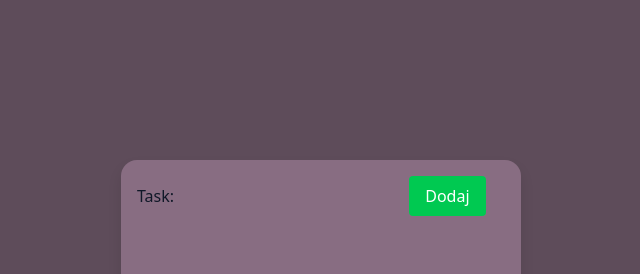
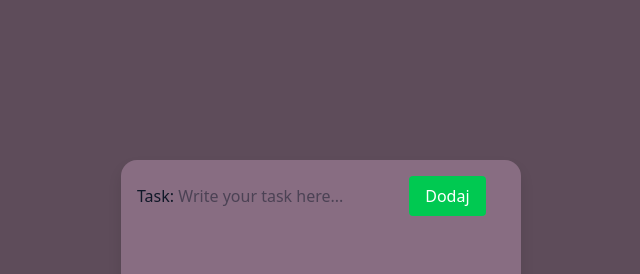
Before and after one commit to byPG/React_Basic_Portfolio, a React (Vite) app in the folder vite-react-toDo/: page / in a window 1280 px wide. Shown: the top 274 px of the page, without its empty margins (319-959 px from the left). Built offline with nearby package versions, Linux system fonts and the light colour scheme.

Commit message:
changes in styles

```diff
--- a/vite-react-toDo/src/App.jsx
+++ b/vite-react-toDo/src/App.jsx
@@ -17,7 +17,12 @@ function App() {
   return (
     <main>
       <label>Task: </label>
-      <input type="text" value={textTask} onChange={handleChange} />
+      <input
+        type="text"
+        value={textTask}
+        onChange={handleChange}
+        placeholder="Write your task here..."
+      />
       <button
         onClick={addTask}
         className="bg-green-500 text-white px-4 py-2 rounded hover:bg-green-600">
```
